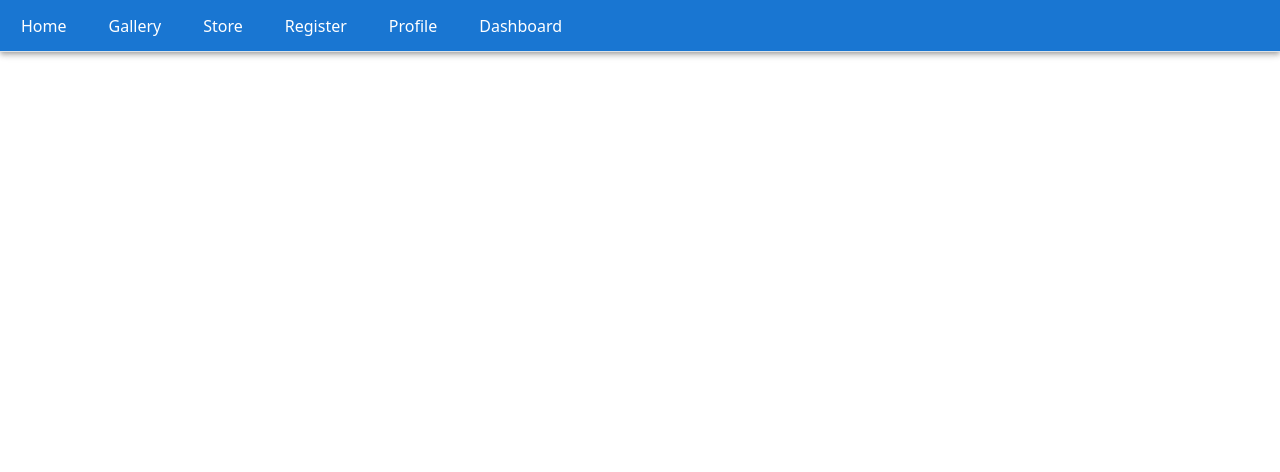
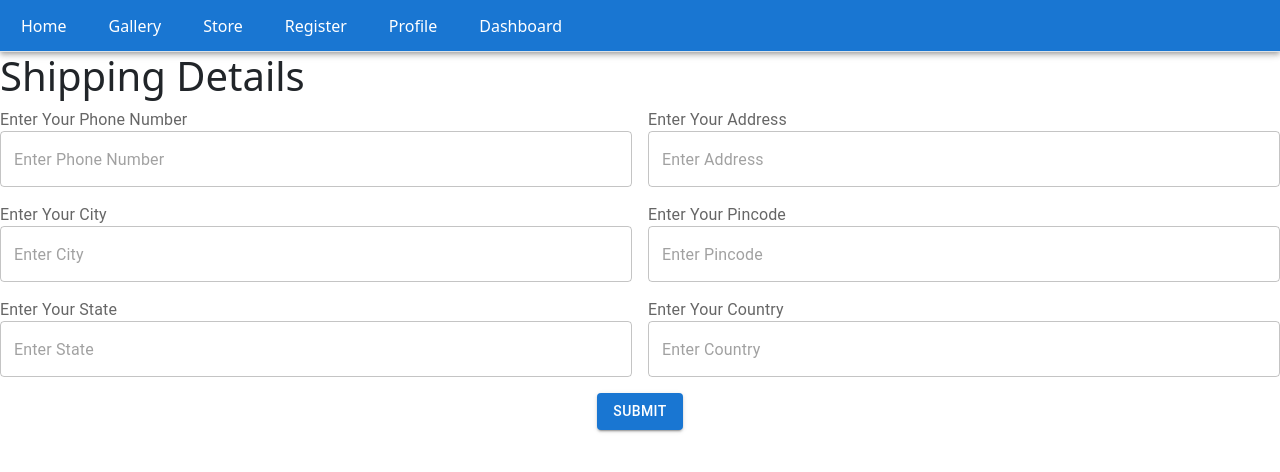
Before and after one commit to kharteyash/project-frontend, a React (Create React App) app: page /shippingDetails in a window 1280 px wide. Shown: the top 472 px of the page. Built offline with nearby package versions, Linux system fonts and the light colour scheme; no server answers.

Commit message:
profile and shipping prefilled

```diff
--- a/src/templates/NavigationBar.js
+++ b/src/templates/NavigationBar.js
@@ -25,6 +25,7 @@ import AllUsers from "./admin-pages/AllUsers";
 import ProductInfo from "./ProductInfo";
 import Wishlist from "./Wishlist";
 import Cart from "./Cart";
+import ShippingInfo from "./ShippingDetails";
 
 export default function NavigationBar() {
   const [userDetails, setUserDetails] = useState({});
@@ -131,6 +132,7 @@ export default function NavigationBar() {
           <Route path="/store/product/:productId" element={<ProductInfo />} />
           <Route path="/wishlist" element={<Wishlist />} />
           <Route path="/cart" element={<Cart />} />
+          <Route path="/shippingDetails" element={<ShippingInfo />} />
         </Routes>
       </Router>
     </>
--- a/src/templates/ProductInfo.js
+++ b/src/templates/ProductInfo.js
@@ -66,7 +66,7 @@ export default function ProductInfo() {
   const product = async () => {
     try {
       const response = await fetch(
-        `http://${IP}:5000/api/admin/view/products/${productId}`,
+        `http://${IP}:5000/api/users/view/products/${productId}`,
         {
           method: "GET",
           headers: {
@@ -161,19 +161,19 @@ export default function ProductInfo() {
     <>
       <div>
         <img
-          src={productInfo?.data?.image}
+          src={productInfo?.data?.product?.image}
           height={"500px"}
           width={"500px"}
           style={{ objectFit: "cover" }}
         />
 
         <div>
-          <h1>{productInfo?.data?.name}</h1>
+          <h1>{productInfo?.data?.product?.name}</h1>
 
-          <h3>{productInfo?.data?.description}</h3>
-          <h2>{productInfo?.data?.price}</h2>
+          <h3>{productInfo?.data?.product?.description}</h3>
+          <h2>{productInfo?.data?.product?.price}</h2>
           <p>
-            {productInfo?.data?.avgRating} / 5 <StarIcon /> (
+            {productInfo?.data?.product?.avgRating} / 5 <StarIcon /> (
             {reviews?.data?.length})
           </p>
 
--- a/src/templates/ProductStore.js
+++ b/src/templates/ProductStore.js
@@ -11,7 +11,7 @@ export default function ProductStore() {
   const products = async () => {
     try {
       const response = await fetch(
-        `http://${IP}:5000/api/admin/view/products`,
+        `http://${IP}:5000/api/users/view/products`,
         {
           method: "GET",
           headers: {
@@ -60,12 +60,31 @@ export default function ProductStore() {
   };
 
   const handleAddToWishlist = async (productId) => {
-    console.log("productId", productId);
     try {
       const response = await fetch(
         `http://${IP}:5000/api/users/view/products/${productId}/addToWishlist`,
         {
           method: "POST",
+          headers: {
+            "Content-Type": "application/json",
+          },
+          credentials: "include",
+        }
+      );
+      const data = await response.json();
+      console.log("data", data);
+    } catch (error) {
+      console.error("Error:", error);
+    }
+    products();
+  };
+
+  const handleRemoveFromWishlist = async (productId) => {
+    try {
+      const response = await fetch(
+        `http://${IP}:5000/api/users/view/wishlist/${productId}/removeItem`,
+        {
+          method: "PUT",
           headers: {
             "Content-Type": "application/json",
           },
@@ -112,13 +131,13 @@ export default function ProductStore() {
                   >
                     Add to Cart
                   </button>
-                  {true ? (
+                  {!value?.inWishlist ? (
                     <IconButton>
                       <FavoriteBorderIcon onClick={() =>handleAddToWishlist(value._id)}/>
                     </IconButton>
                   ) : (
                     <IconButton>
-                      <Favorite />
+                      <Favorite onClick={() =>handleRemoveFromWishlist(value._id)}/>
                     </IconButton>
                   )}
                 </div>
--- a/src/templates/ProfilePage.js
+++ b/src/templates/ProfilePage.js
@@ -8,12 +8,13 @@ import {
   Button,
   Typography,
 } from "@mui/material";
-import React, { useState } from "react";
+import React, { useEffect, useState } from "react";
 import { IP } from './constants.js'
 import { useNavigate } from "react-router-dom";
 
 
 export default function ProfilePage(userDetails) {
+  const [profileDetails, setProfileDetails] = useState("");
   const [age, setAge] = useState("");
   const [weight, setWeight] = useState("");
   const [height, setHeight] = useState("");
@@ -22,9 +23,9 @@ export default function ProfilePage(userDetails) {
   const [city, setCity] = useState("");
   const [country, setCountry] = useState("");
   const navigate=useNavigate();
+
   const handleSubmit = async (e) => {
     e.preventDefault();
-
     const formData = {
       age,
       weight,
@@ -34,9 +35,7 @@ export default function ProfilePage(userDetails) {
       city,
       country,
     };
-
     try {
-      console.log("Aala update la", formData)
       const response = await fetch(`http://${IP}:5000/api/users/profile`, {
         method: "POST",
         headers: {
@@ -57,7 +56,31 @@ export default function ProfilePage(userDetails) {
       console.error("Error:", error);
     }
   };
-console.log("userDetails",userDetails)
+
+  const getProfileDetails = async () => {
+    try {
+      const response = await fetch(`http://${IP}:5000/api/users/get-profile`, {
+        method: "GET",
+        headers: {
+          "Content-Type": "application/json",
+        },
+        // body: JSON.stringify(details),
+        credentials: "include",
+      });
+      const data = await response.json();
+      setProfileDetails(data);
+    } catch (error) {
+      console.error("Error:", error);
+    }
+  };
+
+  console.log("profileDetails", profileDetails)
+
+  useEffect(() => {
+    getProfileDetails();
+  }, []);
+
+
   return (
     <>
       <h1>User Profile</h1>
@@ -70,6 +93,7 @@ console.log("userDetails",userDetails)
               id="age"
               name="age"
               fullWidth
+              value={profileDetails?.data?.age}
               onChange={(e) => setAge(e.target.value)}
             />
           </Grid>
@@ -80,6 +104,7 @@ console.log("userDetails",userDetails)
               id="weight"
               name="weight"
               fullWidth
+              value={profileDetails?.data?.weight}
               onChange={(e) => setWeight(e.target.value)}
             />
           </Grid>
@@ -90,6 +115,7 @@ console.log("userDetails",userDetails)
               id="height"
               name="height"
               fullWidth
+              value={profileDetails?.data?.height}
               onChange={(e) => setHeight(e.target.value)}
             />
           </Grid>
@@ -98,7 +124,9 @@ console.log("userDetails",userDetails)
             <RadioGroup
               aria-label="gender"
               name="gender"
-              value={gender}
+              id="gender"
+              // value={gender}
+              value={profileDetails?.data?.gender}
               onChange={(e) => setGender(e.target.value)}
             >
               <FormControlLabel value="male" control={<Radio />} label="Male" />
@@ -110,7 +138,10 @@ console.log("userDetails",userDetails)
             <RadioGroup
               aria-label="goal"
               name="goal"
-              value={goal}
+              id="goal"
+              // value={goal}
+              selected={profileDetails?.data?.goal}
+              value={profileDetails?.data?.goal}
               onChange={(e) => setGoal(e.target.value)}
             >
               <FormControlLabel value="bulk" control={<Radio />} label="bulk" />
@@ -125,6 +156,7 @@ console.log("userDetails",userDetails)
               id="city"
               name="city"
               fullWidth
+              value={profileDetails?.data?.city}
               onChange={(e) => setCity(e.target.value)}
             />
           </Grid>
@@ -135,6 +167,7 @@ console.log("userDetails",userDetails)
               id="country"
               name="country"
               fullWidth
+              value={profileDetails?.data?.country}
               onChange={(e) => setCountry(e.target.value)}
             />
           </Grid>
--- /dev/null
+++ b/src/templates/ShippingDetails.js
@@ -0,0 +1,157 @@
+import {
+    FormControlLabel,
+    Grid,
+    InputLabel,
+    Radio,
+    RadioGroup,
+    TextField,
+    Button,
+    Typography,
+  } from "@mui/material";
+  import React, { useEffect, useState } from "react";
+  import { IP } from './constants.js'
+  import { useNavigate } from "react-router-dom";
+
+
+  export default function ShippingInfo() {
+    const [allShippingDetails, setAllShippingDetails] = useState({});
+    const [address, setAddress] = useState("");
+    const [city, setCity] = useState("");
+    const [state, setState] = useState("");
+    const [country, setCountry] = useState("")
+    const [pincode, setPincode] = useState("");
+    const [phoneNo, setPhoneNo] = useState("");
+    const navigate=useNavigate();
+    const handleSubmit = async (e) => {
+      e.preventDefault();
+
+      const formData = {
+        address,
+        city,
+        state,
+        phoneNo,
+        pincode,
+        country,
+      };
+
+      try {
+        const response = await fetch(`http://${IP}:5000/api/users/shippingDetails`, {
+          method: "POST",
+          headers: {
+            "Content-Type": "application/json",
+          },
+          body: JSON.stringify(formData),
+          credentials: "include",
+        });
+
+        const data = await response.json();
+        console.log(data);
+        // navigate("/");
+      } catch (error) {
+        console.error("Error:", error);
+      }
+    };
+
+    const getShippingDetails = async () => {
+        try {
+          const response = await fetch(`http://${IP}:5000/api/users/get-shipping`, {
+            method: "GET",
+            headers: {
+              "Content-Type": "application/json",
+            },
+            // body: JSON.stringify(details),
+            credentials: "include",
+          });
+          const data = await response.json();
+          setAllShippingDetails(data);
+        } catch (error) {
+          console.error("Error:", error);
+        }
+      };
+      useEffect(() => {
+        getShippingDetails();
+      }, []);
+
+      console.log("allShippingDetails", allShippingDetails)
+
+    return (
+      <>
+        <h1>Shipping Details</h1>
+        <form onSubmit={handleSubmit}>
+          <Grid container spacing={2} justifyContent="center">
+            <Grid item xs={12} sm={6}>
+              <InputLabel>Enter Your Phone Number</InputLabel>
+              <TextField
+                placeholder="Enter Phone Number"
+                id="phoneNo"
+                name="phoneNo"
+                fullWidth
+                value={allShippingDetails?.data?.phoneNo}
+                onChange={(e) => setPhoneNo(e.target.value)}
+              />
+            </Grid>
+            <Grid item xs={12} sm={6}>
+              <InputLabel>Enter Your Address</InputLabel>
+              <TextField
+                placeholder="Enter Address"
+                id="address"
+                name="address"
+                fullWidth
+                value={allShippingDetails?.data?.address}
+                onChange={(e) => setAddress(e.target.value)}
+              />
+            </Grid>
+            <Grid item xs={12} sm={6}>
+              <InputLabel>Enter Your City</InputLabel>
+              <TextField
+                placeholder="Enter City"
+                id="city"
+                name="city"
+                fullWidth
+                value={allShippingDetails?.data?.city}
+                onChange={(e) => setCity(e.target.value)}
+              />
+            </Grid>
+            <Grid item xs={12} sm={6}>
+              <InputLabel>Enter Your Pincode</InputLabel>
+              <TextField
+                placeholder="Enter Pincode"
+                id="pincode"
+                name="pincode"
+                fullWidth
+                value={allShippingDetails?.data?.pincode}
+                onChange={(e) => setPincode(e.target.value)}
+              />
+            </Grid>
+            <Grid item xs={12} sm={6}>
+              <InputLabel>Enter Your State</InputLabel>
+              <TextField
+                placeholder="Enter State"
+                id="state"
+                name="state"
+                fullWidth
+                value={allShippingDetails?.data?.state}
+                onChange={(e) => setState(e.target.value)}
+              />
+            </Grid>
+            <Grid item xs={12} sm={6}>
+              <InputLabel>Enter Your Country</InputLabel>
+              <TextField
+                placeholder="Enter Country"
+                id="country"
+                name="country"
+                fullWidth
+                value={allShippingDetails?.data?.country}
+                onChange={(e) => setCountry(e.target.value)}
+              />
+            </Grid>
+            <Grid item xs={12} style={{ textAlign: 'center' }}>
+              <Button type="submit" variant="contained" color="primary">
+                Submit
+              </Button>
+            </Grid>
+          </Grid>
+        </form>
+      </>
+    );
+  }
```
Also changed, not shown: src/templates/Cart.js (+38 -31 lines).
